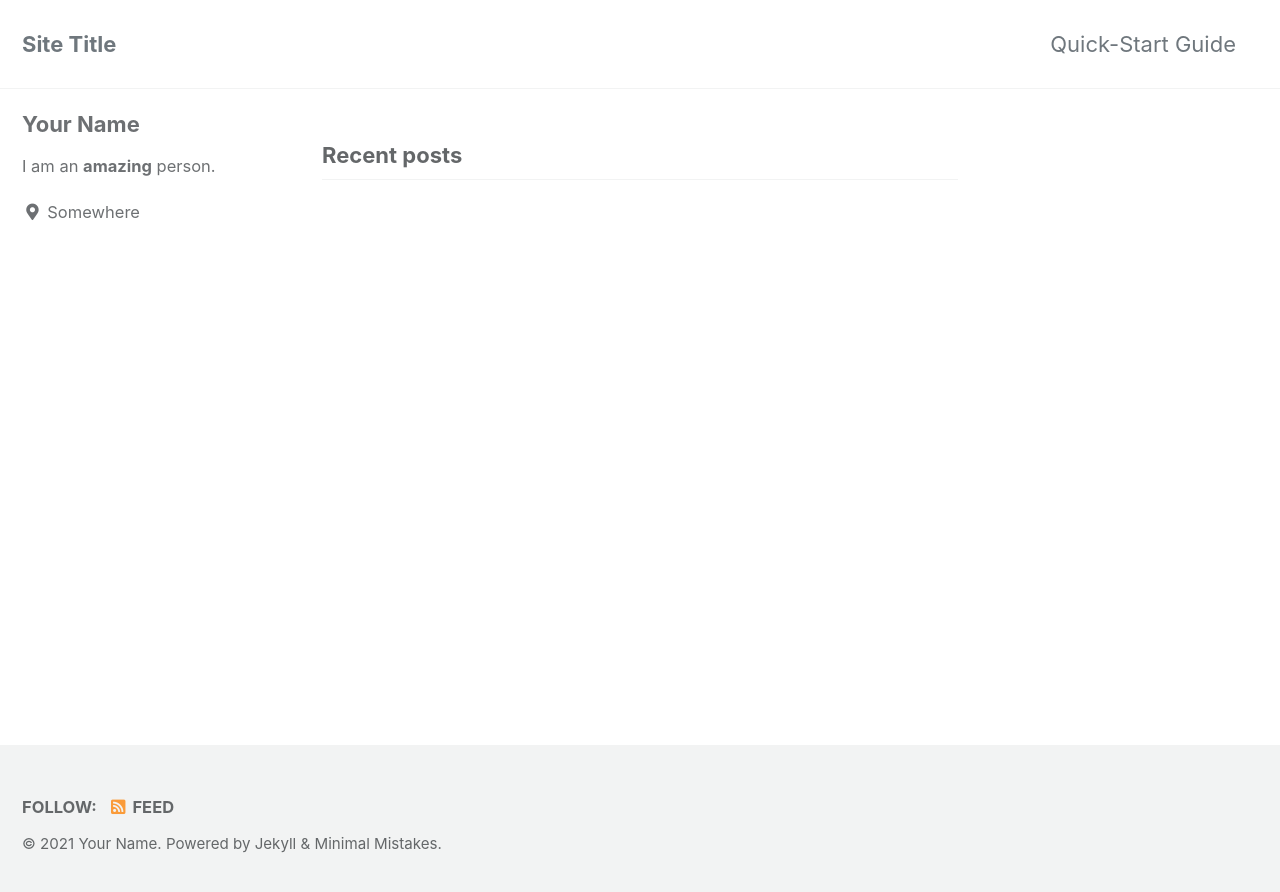
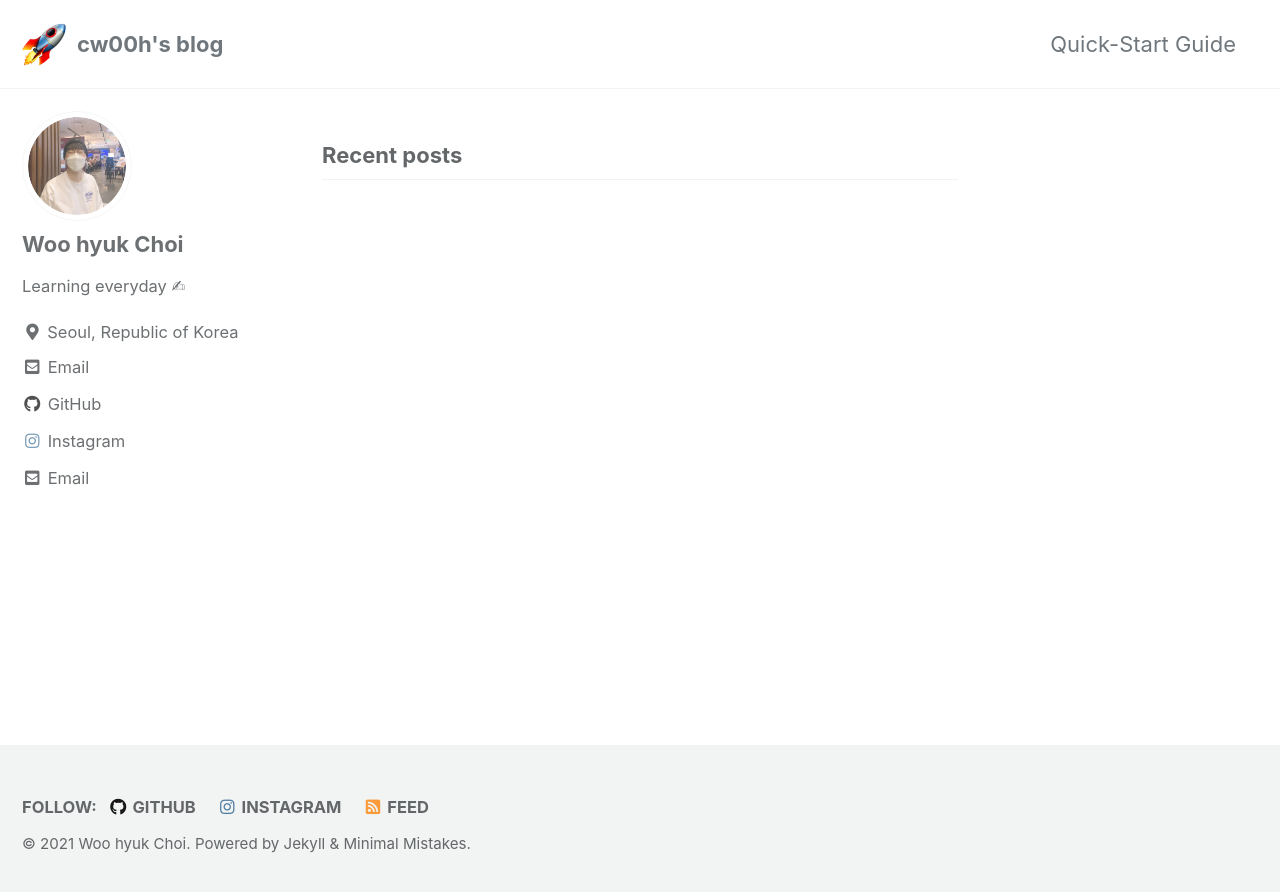
Before and after one commit to cw00h/cw00h.github.io, a Jekyll site: the page built from index.html, in a window 1280 px wide. Shown: the top 892 px of the page. Built offline with Jekyll 4.4.1, drawn with Linux system fonts in a browser that asks for light colours; cached includes are drawn as plain includes; the list of posts is cut into pages by our own code.

Commit message:
Feat: Edit config.yml to add basic profile informations
Going to add comment & breadcrumb features

```diff
--- a/_config.yml
+++ b/_config.yml
@@ -20,17 +20,17 @@ port: 4000
 
 # Site Settings
 locale                   : "en-US"
-title                    : "Site Title"
+title                    : "cw00h's blog"
 title_separator          : "-"
 subtitle                 : # site tagline that appears below site title in masthead
-name                     : "Your Name"
+name                     : "Woo hyuk Choi"
 description              : "An amazing website."
-url                      : # the base hostname & protocol for your site e.g. "https://mmistakes.github.io"
+url                      : https://cw00h.github.io
 baseurl                  : # the subpath of your site, e.g. "/blog"
-repository               : # GitHub username/repo-name e.g. "mmistakes/minimal-mistakes"
+repository               : cw00h/cw00h.github.io
 teaser                   : # path of fallback teaser image, e.g. "/assets/images/500x300.png"
-logo                     : # path of logo image to display in the masthead, e.g. "/assets/images/88x88.png"
-masthead_title           : # overrides the website title displayed in the masthead, use " " for no title
+logo                     : "/assets/images/rocket.png"
+masthead_title           : "cw00h's blog"
 # breadcrumbs            : false # true, false (default)
 words_per_minute         : 200
 comments:
@@ -105,53 +105,31 @@ analytics:
 
 # Site Author
 author:
-  name             : "Your Name"
-  avatar           : # path of avatar image, e.g. "/assets/images/bio-photo.jpg"
-  bio              : "I am an **amazing** person."
-  location         : "Somewhere"
-  email            :
+  name             : "Woo hyuk Choi"
+  avatar           : "/assets/images/profile_circle.png"
+  bio              : "Learning everyday ✍"
+  location         : "Seoul, Republic of Korea"
+  email            : "cwooh8@gmail.com"
   links:
     - label: "Email"
       icon: "fas fa-fw fa-envelope-square"
-      # url: "mailto:your.name@email.com"
-    - label: "Website"
-      icon: "fas fa-fw fa-link"
-      # url: "https://your-website.com"
-    - label: "Twitter"
-      icon: "fab fa-fw fa-twitter-square"
-      # url: "https://twitter.com/"
-    - label: "Facebook"
-      icon: "fab fa-fw fa-facebook-square"
-      # url: "https://facebook.com/"
+      url: "mailto:cwooh8@gmail.com"
     - label: "GitHub"
       icon: "fab fa-fw fa-github"
-      # url: "https://github.com/"
+      url: "https://github.com/cw00h"
     - label: "Instagram"
       icon: "fab fa-fw fa-instagram"
-      # url: "https://instagram.com/"
+      url: "https://instagram.com/cw00h"
 
 # Site Footer
 footer:
   links:
-    - label: "Twitter"
-      icon: "fab fa-fw fa-twitter-square"
-      # url:
-    - label: "Facebook"
-      icon: "fab fa-fw fa-facebook-square"
-      # url:
     - label: "GitHub"
       icon: "fab fa-fw fa-github"
-      # url:
-    - label: "GitLab"
-      icon: "fab fa-fw fa-gitlab"
-      # url:
-    - label: "Bitbucket"
-      icon: "fab fa-fw fa-bitbucket"
-      # url:
+      url: "https://github.com/cw00h"
     - label: "Instagram"
       icon: "fab fa-fw fa-instagram"
-      # url:
-
+      url: "https://instagram.com/cw00h"
 
 # Reading Files
 include:
@@ -221,8 +199,7 @@ sass:
 permalink: /:categories/:title/
 paginate: 5 # amount of posts to show
 paginate_path: /page:num/
-timezone: # https://en.wikipedia.org/wiki/List_of_tz_database_time_zones
-
+timezone: Asia/Seoul
 
 # Plugins (previously gems:)
 plugins:
@@ -291,3 +268,14 @@ defaults:
       comments: # true
       share: true
       related: true
+  # _pages
+  - scope:
+      path: ""
+      type: pages
+    values:
+      layout: single
+      author_profile: true
+      read_time: false
+      comments: # false
+      share: true
+      related: false
```
Also changed, not shown: assets/images/profile.jpg (added), assets/images/profile_circle.png (added), assets/images/rocket.png (added).
